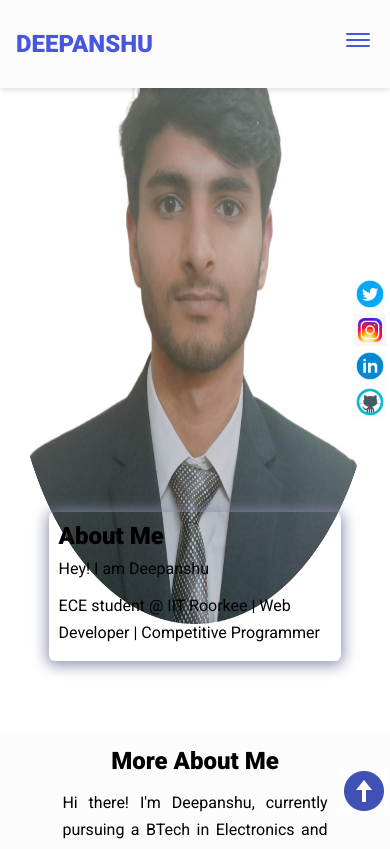
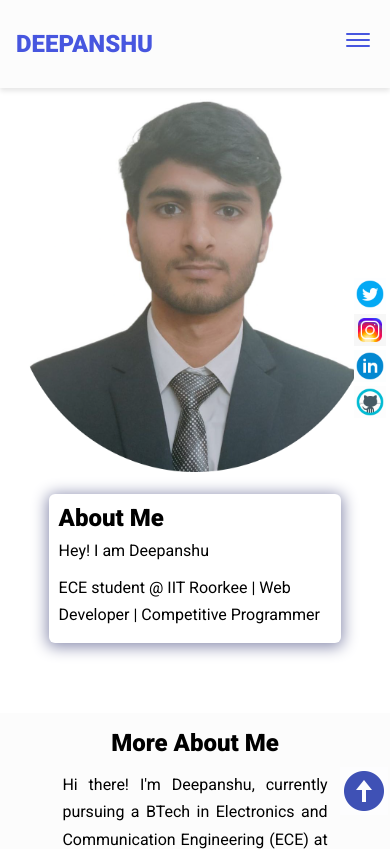
Before and after one commit to deepanshuu2002/myDigitalPresence, a plain HTML site: page index.html in a window 390 px wide. Shown: the top 849 px of the page. Drawn offline with nearby package versions, Linux system fonts and the light colour scheme.

Commit message:
profile styling changes

```diff
--- a/index.html
+++ b/index.html
@@ -49,7 +49,7 @@
 
     <!-- Hero Section -->
     <section class="hero" id="about">
-      <img
+      <img class="myImage"
         src="assets/images/my photo - Copy-photoaidcom-cropped.jpg"
         alt="Deepanshu"
         loading="lazy"
@@ -69,7 +69,7 @@
     <!-- More about -->
     <section class="more-about">
       <h2>More About Me</h2>
-      <p>
+      <p class="aboutMePara">
 
 Hi there! I'm Deepanshu, currently pursuing a BTech in Electronics and Communication Engineering (ECE) at the prestigious Indian Institute of Technology Roorkee. Originally from Faridabad, Haryana, I'm passionate about both technology and competition.
 <br>
--- a/my_styles.css
+++ b/my_styles.css
@@ -370,8 +370,13 @@ footer {
   }
 
   .hero img {
-    height: 37.5rem;
-    width: 30rem;
+    height: 28.5rem;
+    width: 28rem;
+    margin-top: 4.5rem;
+  }
+  .myImage {
+    margin-bottom: 134px;
+
   }
 
   .bio {
@@ -382,6 +387,11 @@ footer {
   .more-about {
     margin-top: 2rem;
     padding: 1rem 3.5rem;
+
+  }
+  .aboutMePara{
+    margin-left: 0rem;
+    margin-right: 0rem  ;
   }
 
   .more-about h2 {
@@ -412,8 +422,12 @@ footer {
 
 @media screen and (max-width: 420px) {
   .hero img {
-    height: 37.5rem;
+    margin-top: 4.5rem;
+    height: 23.5rem;
     width: 23rem;
+  }
+  .myImage {
+    margin-bottom: 134px;
   }
 
   .bio {
```
